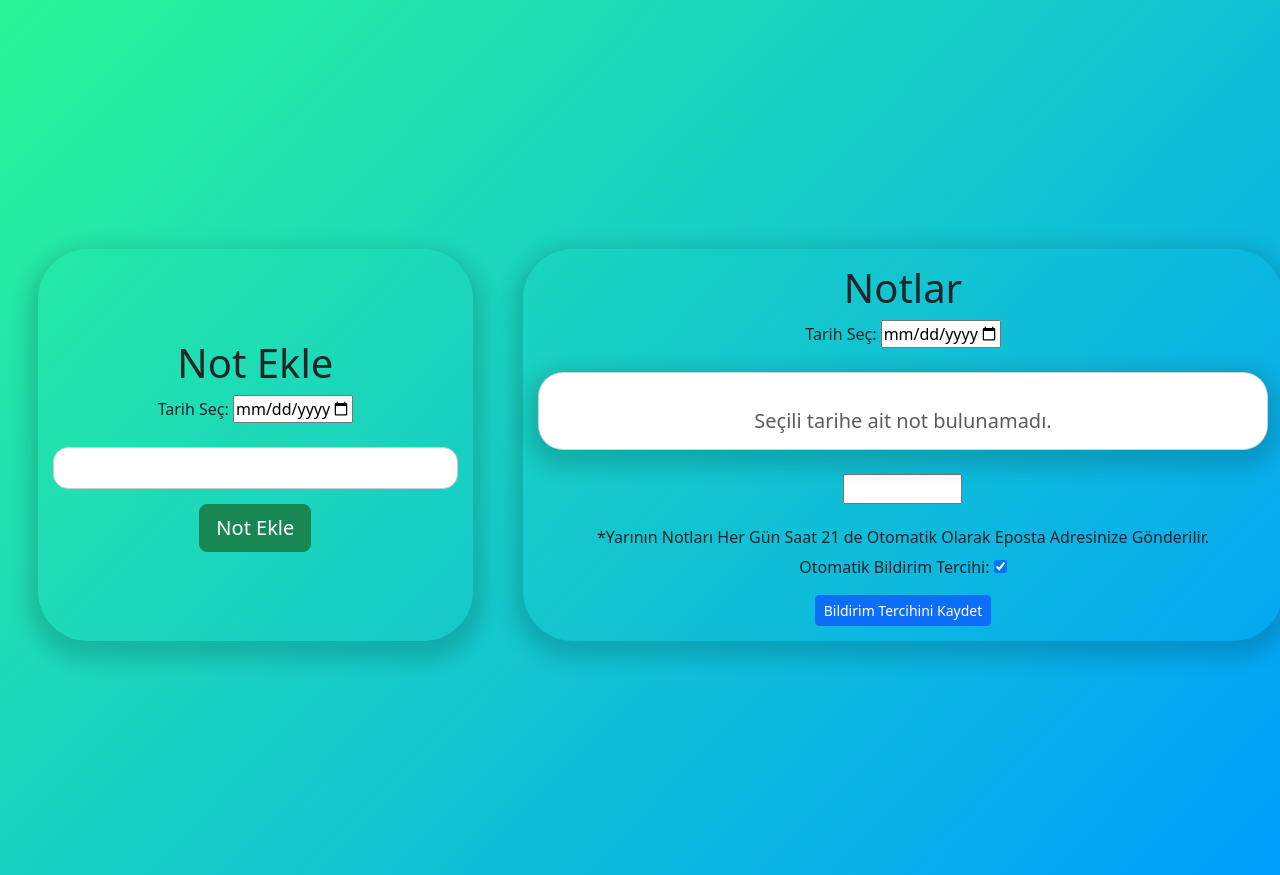
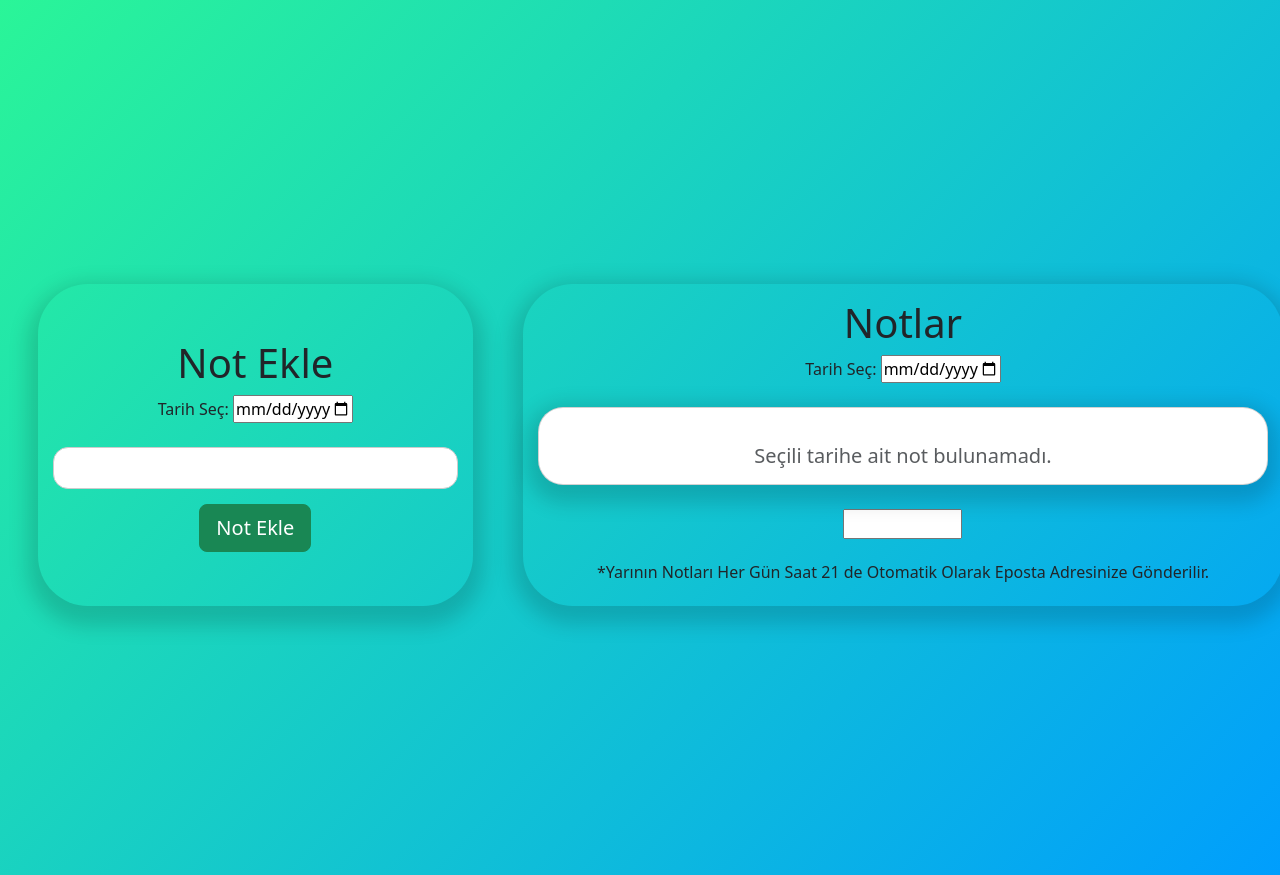
Before and after one commit to md3m1ray/djangoSanalAjandaOS, a Django app: template templates/ana_sayfa.html in a window 1280 px wide. Shown: the part 56-931 px from the top of the page. Run offline with Django 5.2, Linux system fonts and the light colour scheme; the template is opened without the code that fills it: values that come from a table or form of the project are taken from there, others are empty; parts of the project's set-up code (start-up, migrations or seed data) failed here and were passed over.

Commit message:
Revise SanalAjanda App

```diff
--- a/SanalAjanda/forms.py
+++ b/SanalAjanda/forms.py
@@ -19,16 +19,16 @@ class UserProfileForm(forms.ModelForm):
         self.fields['email'].required = False
 
 
-class NotificationPreferenceForm(forms.ModelForm):
-    class Meta:
-        model = CustomUser
-        fields = ['automatic_notifications']
-        labels = {'automatic_notifications': 'Otomatik Bildirim Tercihi'}
-
-    def __init__(self, user=None, *args, **kwargs):
-        super(NotificationPreferenceForm, self).__init__(*args, **kwargs)
-
-        if user:
-            mevcut_bildirim = user.automatic_notifications
-            if mevcut_bildirim:
-                self.fields['automatic_notifications'].initial = mevcut_bildirim
+# class NotificationPreferenceForm(forms.ModelForm):
+#     class Meta:
+#         model = CustomUser
+#         fields = ['automatic_notifications']
+#         labels = {'automatic_notifications': 'Otomatik Bildirim Tercihi'}
+#
+#     def __init__(self, user=None, *args, **kwargs):
+#         super(NotificationPreferenceForm, self).__init__(*args, **kwargs)
+#
+#         if user:
+#             mevcut_bildirim = user.automatic_notifications
+#             if mevcut_bildirim:
+#                 self.fields['automatic_notifications'].initial = mevcut_bildirim
--- a/templates/ana_sayfa.html
+++ b/templates/ana_sayfa.html
@@ -106,11 +106,11 @@
             </form>
     <br>
             <center><h6>*Yarının Notları Her Gün Saat 21 de Otomatik Olarak Eposta Adresinize Gönderilir.</h6></center>
-            <form name="form2" method="post">
-                {% csrf_token %}
-                {{ form2.as_p }}
-                <button type="submit" class="btn btn-primary btn-sm" name="form2-submit">Bildirim Tercihini Kaydet</button>
-            </form></center>
+{#            <form name="form2" method="post">#}
+{#                {% csrf_token %}#}
+{#                {{ form2.as_p }}#}
+{#                <button type="submit" class="btn btn-primary btn-sm" name="form2-submit">Bildirim Tercihini Kaydet</button>#}
+{#            </form></center>#}
         </div>
     </div>
 </div>
```
